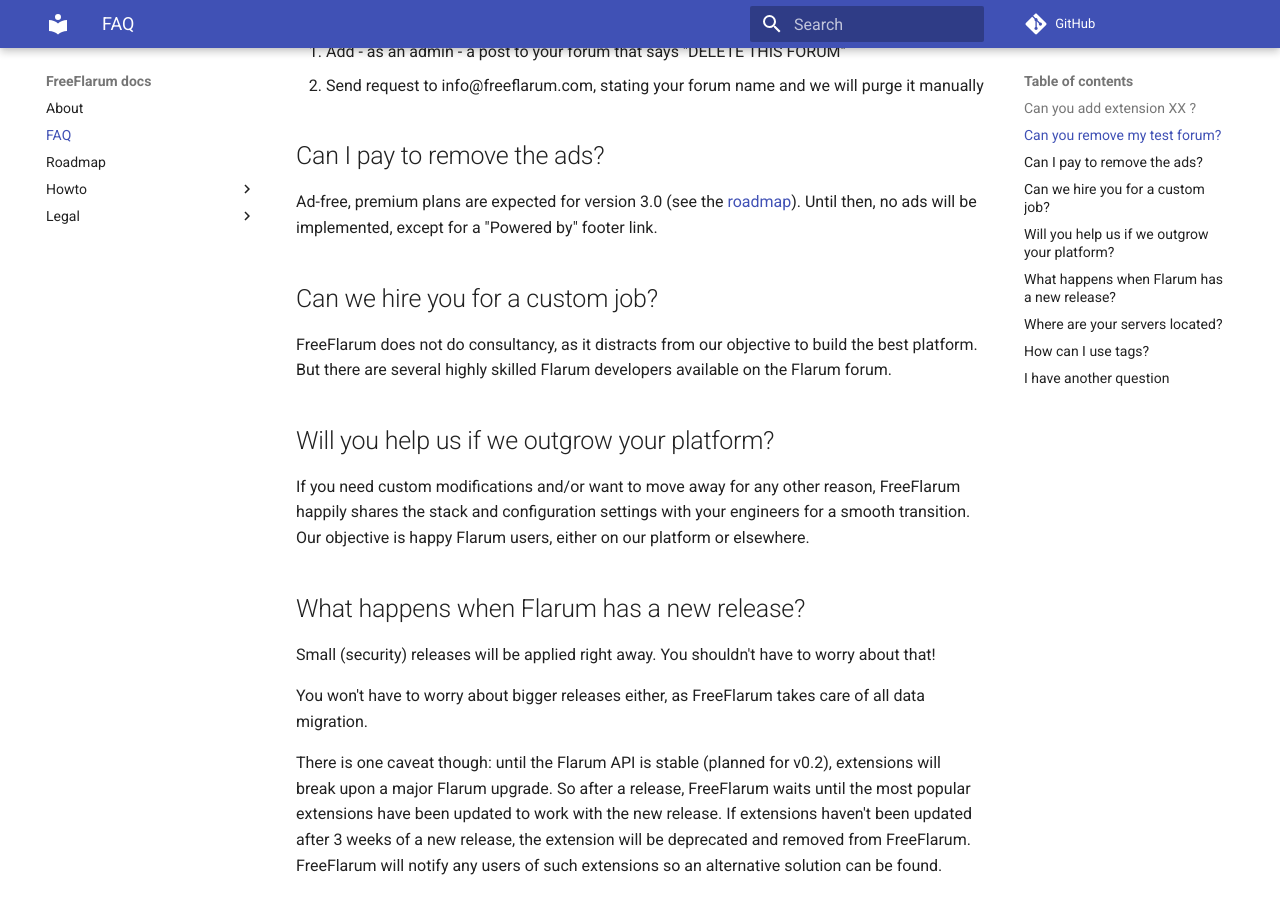
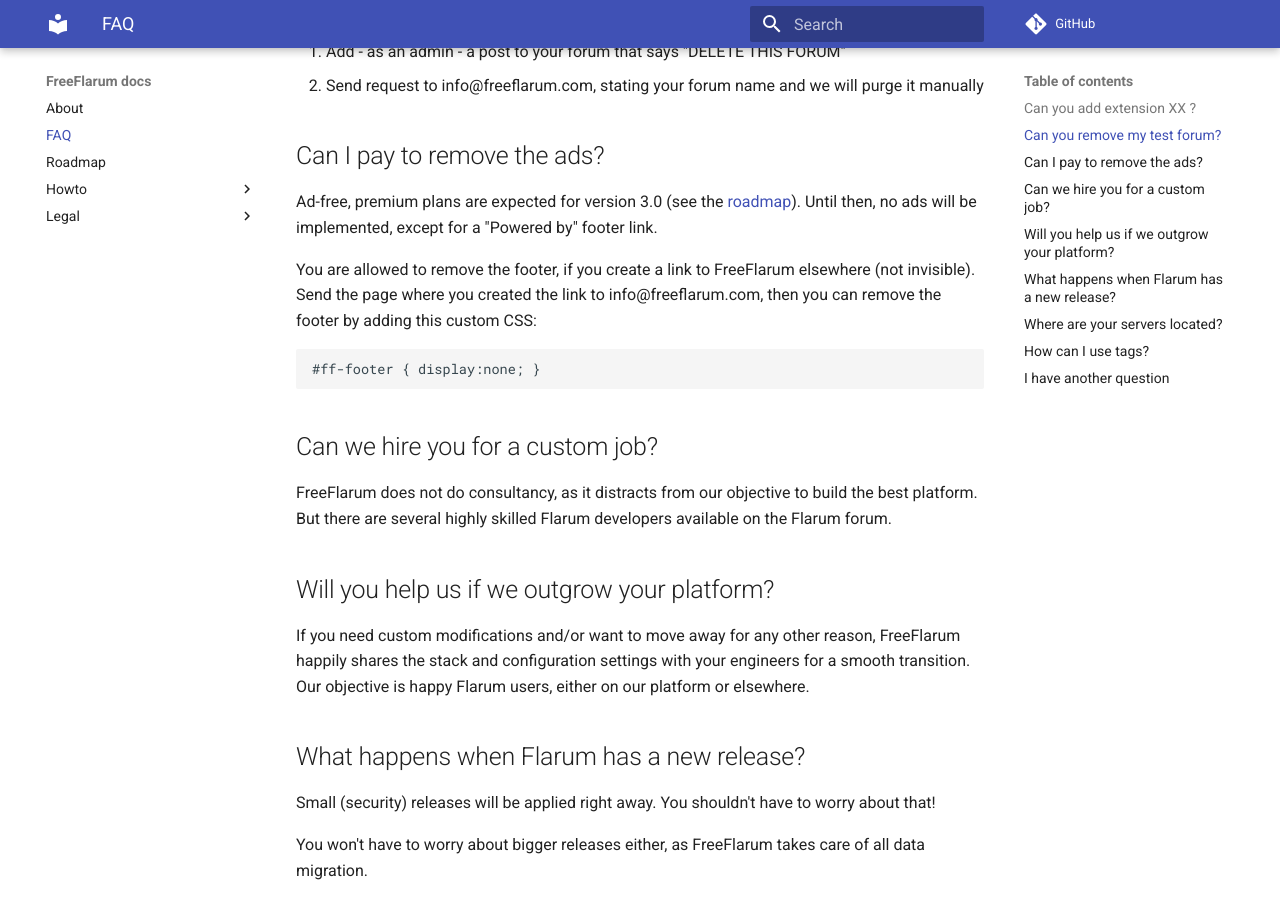
Before and after one commit to FreeFlarum/freeflarum.com, an MkDocs documentation site: the page built from docs/index.md, in a window 1280 px wide and 900 px high, scrolled down 468 px. Built offline with MkDocs 1.6.1 and Material for MkDocs 9.7.7, drawn with Linux system fonts in a browser that asks for light colours; comment, search, counter and statistics services are not loaded.

Commit message:
Add remove footer instructions

````diff
--- a/docs/index.md
+++ b/docs/index.md
@@ -16,6 +16,12 @@
 ## Can I pay to remove the ads?
 
 Ad-free, premium plans are expected for version 3.0 (see the [roadmap](roadmap.md)). Until then, no ads will be implemented, except for a "Powered by" footer link.
+
+You are allowed to remove the footer, if you create a link to FreeFlarum elsewhere (not invisible). Send the page where you created the link to info@freeflarum.com, then you can remove the footer by adding this custom CSS:
+
+```
+#ff-footer { display:none; }
+```
 
 ## Can we hire you for a custom job?
 
````
